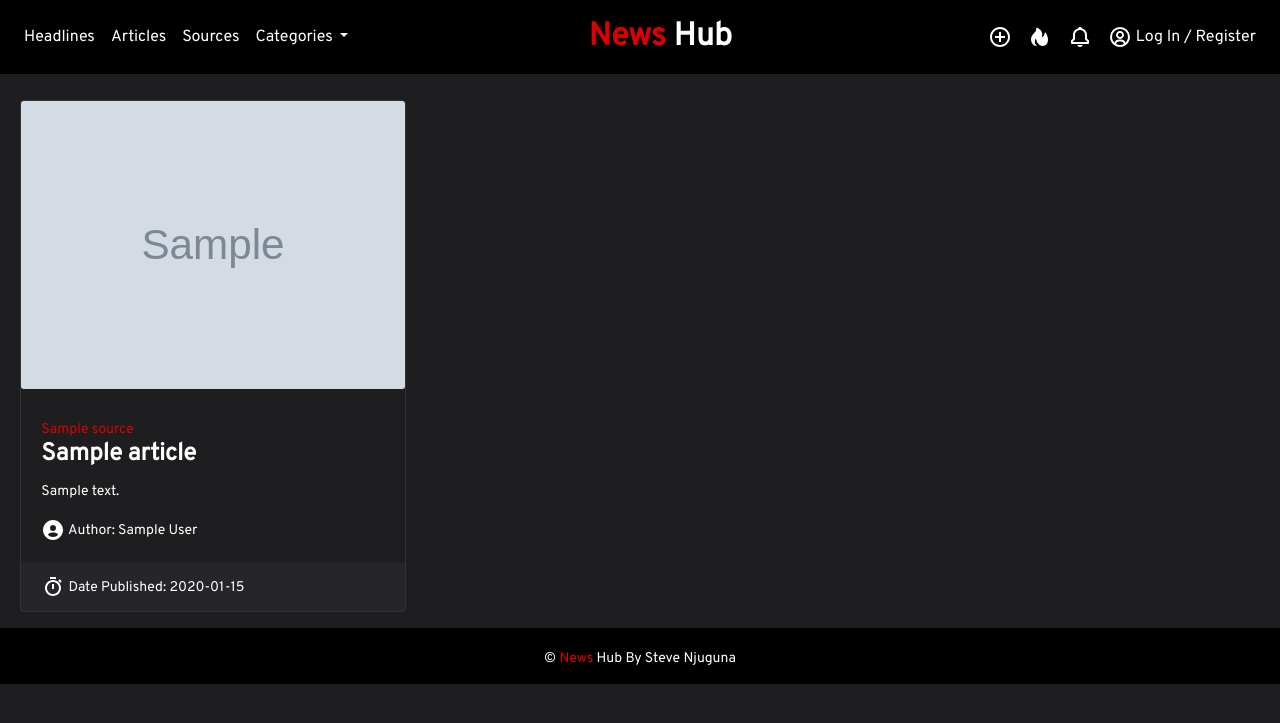
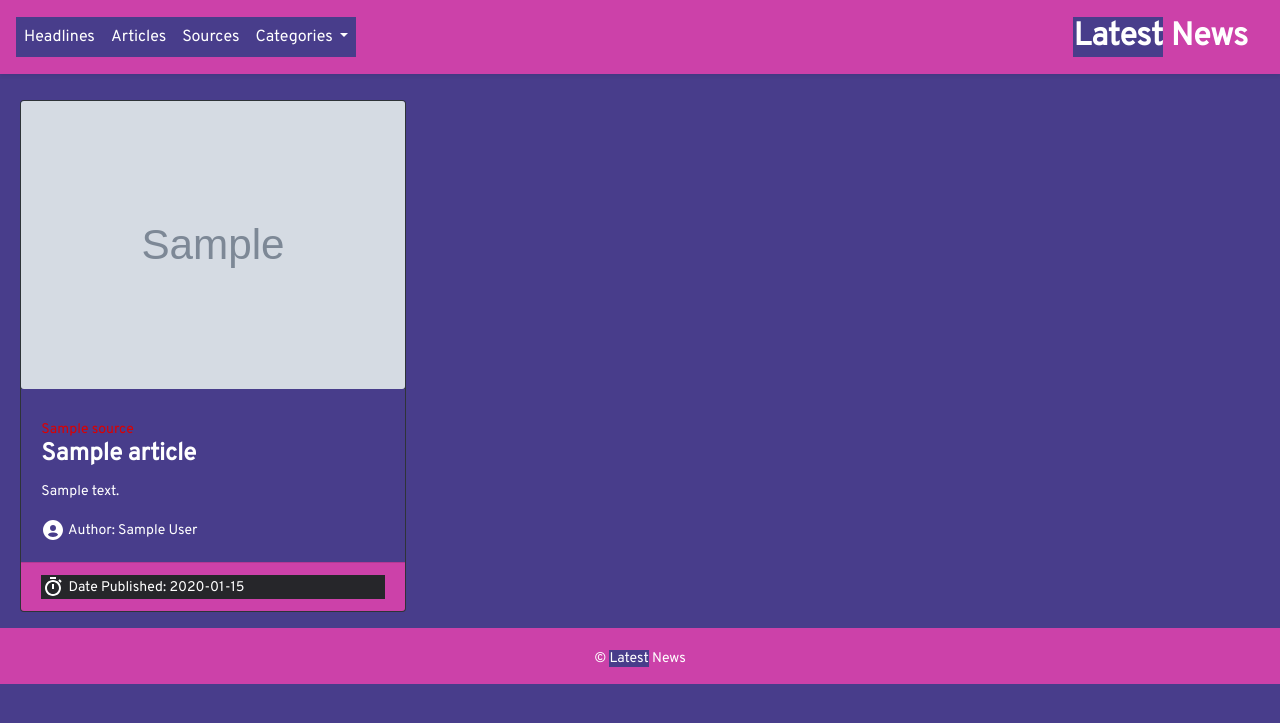
Before and after one commit to anneyk/news, a Python web app: template app/templates/home.html in a window 1280 px wide. Shown: the top 723 px of the page. Run offline with Jinja, Linux system fonts and the light colour scheme; the template is opened without the code that fills it: most values are stand-ins (such as "Sample title", 1, 10 or a date in 2020); grey boxes marked "Sample" are stand-in pictures; some libraries are stand-ins or nearby versions.

Commit message:
apply styling

```diff
--- a/app/static/assets/css/style.css
+++ b/app/static/assets/css/style.css
@@ -1,6 +1,6 @@
 * {
   font-family:'Overpass', Tahoma, Geneva, Verdana, sans-serif;
-  background-color: #1e1e21;
+  background-color: #483d8b;
   color: #fff;
 }
 
@@ -23,33 +23,33 @@ a:hover {
 }
 
 #navbarToggle {
-  background-color: #000;
+  background-color: #cc41a9;
 }
 
-.navbar.navbar-dark .nav-item .nav-link {
+.navbar.navbar-light .nav-item .nav-link {
   color: #fff!important;
-  background-color: #000;
+  background-color: #483d8b;
 }
 
-.navbar.navbar-dark .nav-item .nav-link:hover {
+.navbar.navbar-light .nav-item .nav-link:hover {
   color: #fff!important;
-  background-color: #000;
+  background-color: #cc41a9;
 }
 
 .navbar {
-  background-color: #000!important;
+  background-color: #cc41a9!important;
 }
 
 .navbar-nav {
-  background-color: #000;
+  background-color: #cc41a9;
 }
 
 .navbar-brand {
-  background-color: #000;
+  background-color: #cc41a9;
 }
 
 .lg {
-  background-color: #000;
+  background-color: #cc41a9;
   font-size: xx-large;
 }
 
@@ -117,8 +117,8 @@ h2 {
 }
 
 .logo {
-  color: #dd0000;
-  background-color: #000;
+  color: #fff;
+
 }
 
 .svg {
@@ -130,18 +130,18 @@ h2 {
 }
 
 .footer {
-  background-color: #000;
+  background-color: #cc41a9;
   padding-top: 20px;
   padding-bottom: 15px;
 }
 
 .footer-text {
-  background-color: #000;
+  background-color: #cc41a9;
   margin-bottom: 0px;
 }
 
 .dropdown-menu {
-  background-color: #1e1e21;
+  background-color: #cc41a9
 }
 
 .dropdown-item {
@@ -150,7 +150,7 @@ h2 {
 
 .dropdown-item:hover {
   color: #fff;
-  background-color: #26262a;
+  background-color: #483d8b
 }
 
 .published {
@@ -158,5 +158,5 @@ h2 {
 }
 
 .card-footer {
-  background-color: #26262a;
+  background-color: #cc41a9;
 }
--- a/app/templates/base.html
+++ b/app/templates/base.html
@@ -12,17 +12,17 @@
     <link rel="stylesheet" href="https://cdnjs.cloudflare.com/ajax/libs/twitter-bootstrap/4.6.0/css/bootstrap.min.css">
     <link rel="stylesheet" href="https://cdnjs.cloudflare.com/ajax/libs/font-awesome/5.15.4/css/all.min.css">
     <link rel="stylesheet" href="{{ url_for('static', filename='assets/css/style.css') }}">
-    <title>News Hub</title>
+    <title>Latest News</title>
 </head>
 <body>
 
     {% block navbar %}
 
-    <div class="container-fluid" style="background-color: #000;">
-        <nav class="navbar navbar-expand-lg navbar-dark bg-dark fixed-top shadow-sm">
+    <div class="container-fluid" style="background-color: #985;">
+        <nav class="navbar navbar-expand-lg navbar-light bg-light fixed-top shadow-sm">
 
             <!--  Show this only on mobile to medium screens  -->
-              <a class="navbar-brand d-lg-none" href="{{ url_for('home') }}"><b class="lg"><span class="logo">News</span> Hub</b></a>
+              <a class="navbar-brand d-lg-none" href="{{ url_for('home') }}"><b class="lg"><span class="logo">Latest</span> News</b></a>
 
               <button class="navbar-toggler" type="button" data-toggle="collapse" data-target="#navbarToggle" aria-controls="navbarToggle" aria-expanded="false" aria-label="Toggle navigation">
                 <span class="navbar-toggler-icon"></span>
@@ -58,32 +58,8 @@
 
 
             <!--   Show this only lg screens and up   -->
-                <a class="navbar-brand d-none d-lg-block" href="{{ url_for('home') }}"><b class="lg"><span class="logo">News</span> Hub</b></a>
+                <a class="navbar-brand d-none d-lg-block" href="{{ url_for('home') }}"><b class="lg"><span class="logo">Latest</span> News</b></a>
 
-
-
-                <ul class="navbar-nav">
-                    <li class="nav-item">
-                    <a class="nav-link" href="#">
-                        <svg class="svg" xmlns="http://www.w3.org/2000/svg" width="24" height="24" viewBox="0 0 24 24" style="fill: rgba(255, 255, 255, 1);transform: msFilter;"><path d="M13 7h-2v4H7v2h4v4h2v-4h4v-2h-4z"></path><path d="M12 2C6.486 2 2 6.486 2 12s4.486 10 10 10 10-4.486 10-10S17.514 2 12 2zm0 18c-4.411 0-8-3.589-8-8s3.589-8 8-8 8 3.589 8 8-3.589 8-8 8z"></path></svg>
-                    </a>
-                    </li>
-                    <li class="nav-item">
-                        <a class="nav-link" href="#">
-                            <svg class="svg" xmlns="http://www.w3.org/2000/svg" width="24" height="24" viewBox="0 0 24 24" style="fill: rgba(255, 255, 255, 1);transform: msFilter;"><path d="M16.5,8c0,1.5-0.5,3.5-2.9,4.3c0.7-1.7,0.8-3.4,0.3-5c-0.7-2.1-3-3.7-4.6-4.6C8.9,2.4,8.2,2.8,8.3,3.4c0,1.1-0.3,2.7-2,4.4  C4.1,10,3,12.3,3,14.5C3,17.4,5,21,9,21c-4-4-1-7.5-1-7.5c0.8,5.9,5,7.5,7,7.5c1.7,0,5-1.2,5-6.4c0-3.1-1.3-5.5-2.4-6.9  C17.3,7.2,16.6,7.5,16.5,8"></path></svg>
-                        </a>
-                    </li>
-                    <li class="nav-item">
-                        <a class="nav-link" href="#">
-                            <svg class="svg" xmlns="http://www.w3.org/2000/svg" width="24" height="24" viewBox="0 0 24 24" style="fill: rgba(255, 255, 255, 1);transform: msFilter;"><path d="M19 13.586V10c0-3.217-2.185-5.927-5.145-6.742C13.562 2.52 12.846 2 12 2s-1.562.52-1.855 1.258C7.185 4.074 5 6.783 5 10v3.586l-1.707 1.707A.996.996 0 0 0 3 16v2a1 1 0 0 0 1 1h16a1 1 0 0 0 1-1v-2a.996.996 0 0 0-.293-.707L19 13.586zM19 17H5v-.586l1.707-1.707A.996.996 0 0 0 7 14v-4c0-2.757 2.243-5 5-5s5 2.243 5 5v4c0 .266.105.52.293.707L19 16.414V17zm-7 5a2.98 2.98 0 0 0 2.818-2H9.182A2.98 2.98 0 0 0 12 22z"></path></svg>
-                        </a>
-                    </li>
-                    <li class="nav-item">
-                        <a class="nav-link" href="#">
-                            <svg class="svg" xmlns="http://www.w3.org/2000/svg" viewBox="0 0 24 24" width="24" height="24" style="fill: rgba(255, 255, 255, 1);transform: msFilter;"><path d="M12 2A10.13 10.13 0 0 0 2 12a10 10 0 0 0 4 7.92V20h.1a9.7 9.7 0 0 0 11.8 0h.1v-.08A10 10 0 0 0 22 12 10.13 10.13 0 0 0 12 2zM8.07 18.93A3 3 0 0 1 11 16.57h2a3 3 0 0 1 2.93 2.36 7.75 7.75 0 0 1-7.86 0zm9.54-1.29A5 5 0 0 0 13 14.57h-2a5 5 0 0 0-4.61 3.07A8 8 0 0 1 4 12a8.1 8.1 0 0 1 8-8 8.1 8.1 0 0 1 8 8 8 8 0 0 1-2.39 5.64z"></path><path d="M12 6a3.91 3.91 0 0 0-4 4 3.91 3.91 0 0 0 4 4 3.91 3.91 0 0 0 4-4 3.91 3.91 0 0 0-4-4zm0 6a1.91 1.91 0 0 1-2-2 1.91 1.91 0 0 1 2-2 1.91 1.91 0 0 1 2 2 1.91 1.91 0 0 1-2 2z"></path></svg> Log In / Register
-                        </a>
-                    </li>
-                </ul>
             </div>
         </nav>
     </div>
@@ -98,7 +74,7 @@
 
     <div class="container-fluid footer">
         <p class="text-center footer-text">
-            © <span class="logo">News</span> Hub By Steve Njuguna
+            © <span class="logo">Latest</span> News
         </p>
     </div>
 
```
